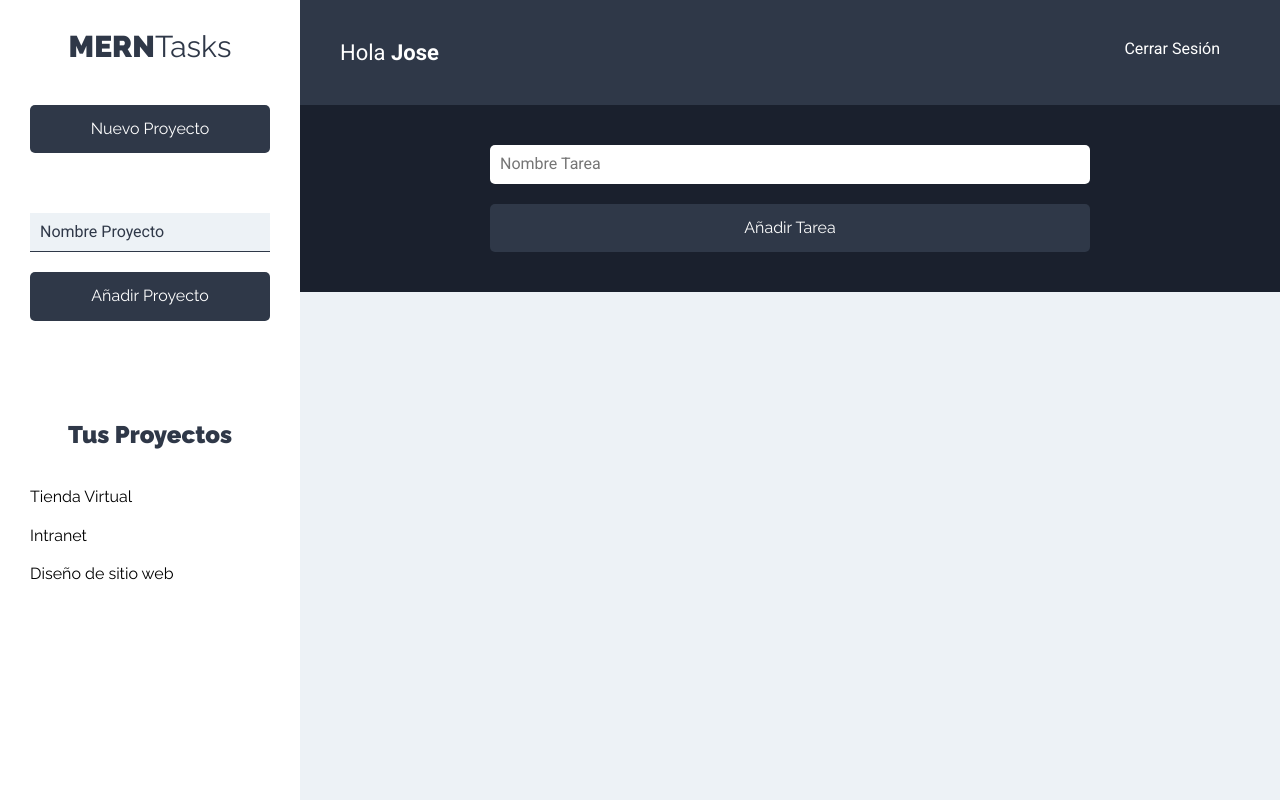
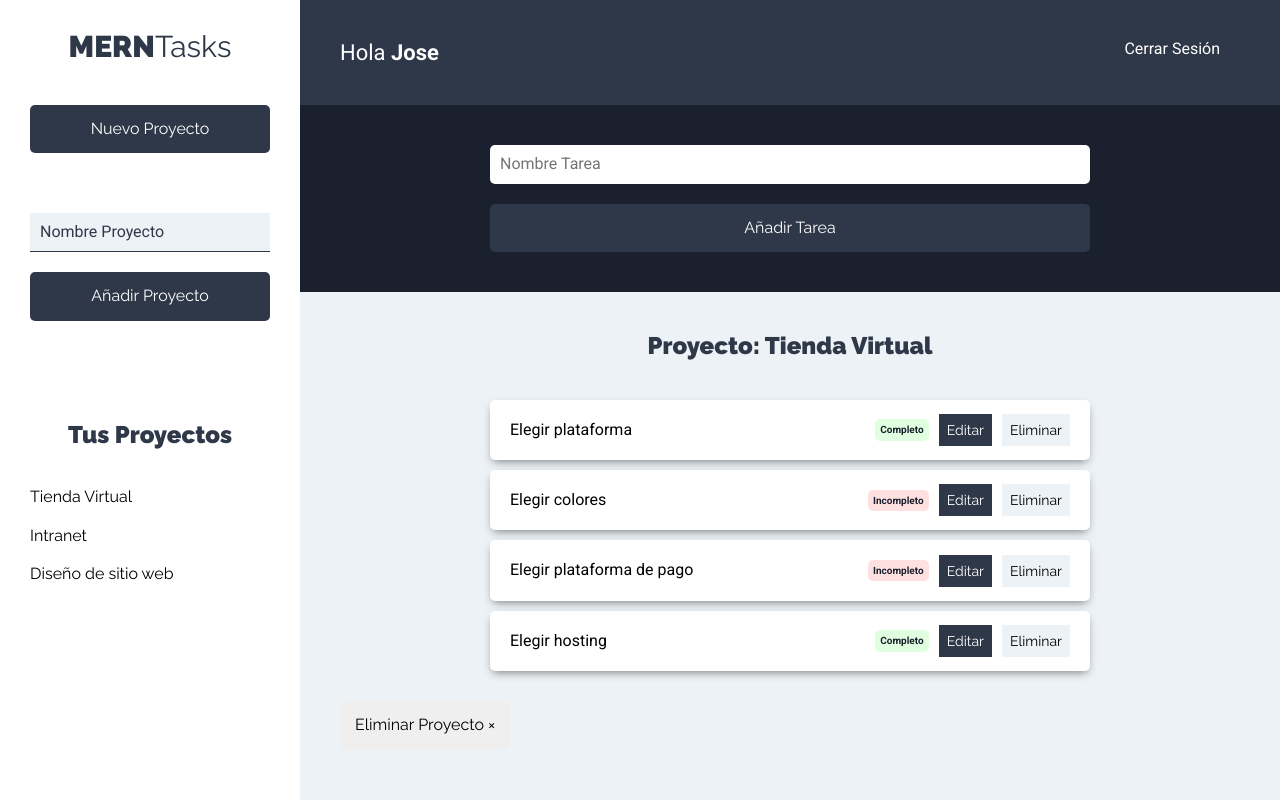
Before and after one commit to Josmanv/MERNTask-cliente, a React (Create React App) app: page /proyectos in a window 1280 px wide. Built offline with nearby package versions, Linux system fonts and the light colour scheme.

Commit message:
[add] tareas estaticas

```diff
--- a/src/components/proyectos/Proyectos.js
+++ b/src/components/proyectos/Proyectos.js
@@ -2,6 +2,7 @@
 import Sidebar from '../layout/Sidebar';
 import Barra from '../layout/Barra';
 import FormTarea from '../tareas/FormTarea';
+import ListadoTarea from '../tareas/ListadoTarea';
 
 const Proyectos = () => {
     return (
@@ -12,7 +13,9 @@
             <Barra />
 			<main>
                 <FormTarea />
-				<div className="contenedor-tareas"></div>
+				<div className="contenedor-tareas">
+                    <ListadoTarea />
+                </div>
 			</main>
 		</div>
     </div>
--- a/src/components/tareas/ListadoTarea.js
+++ b/src/components/tareas/ListadoTarea.js
@@ -1,7 +1,36 @@
-import React from 'react';
+import React, {Fragment} from 'react';
+import Tarea from './Tarea';
 
 const ListadoTarea = () => {
-    return ( <h1>ListadoTarea</h1> );
+
+    const tareasProyecto = [
+        {nombre:'Elegir plataforma', estado:true},
+        {nombre:'Elegir colores', estado:false},
+        {nombre:'Elegir plataforma de pago', estado:false},
+        {nombre:'Elegir hosting', estado:true}
+    ]
+
+    return (
+        <Fragment>
+        <h2>Proyecto: Tienda Virtual</h2>
+
+        <ul className="listado-tareas">
+            {tareasProyecto.length === 0
+            ? (<li className="tarea"><p>No hay tareas</p></li>)
+            : tareasProyecto.map(tarea => (
+                <Tarea
+                    tarea={tarea}
+                />
+            ))}
+        </ul>
+        <button
+            type="button"
+            className="btn btn-eliminar"
+        >
+        Eliminar Proyecto &times;
+        </button>
+        </Fragment>
+    );
 }
 
 export default ListadoTarea;
--- a/src/components/tareas/Tarea.js
+++ b/src/components/tareas/Tarea.js
@@ -1,7 +1,48 @@
 import React from 'react';
 
-const Tarea = () => {
-    return ( <h1>Tarea</h1> );
+const Tarea = ({tarea}) => {
+    return (
+        <li className="tarea sombra">
+            <p>{tarea.nombre}</p>
+            <div className="estado">
+                {tarea.estado
+                    ?
+                        (
+                            <button
+                                type="button"
+                                className="completo"
+                            >Completo
+                            </button>
+                        )
+                    :
+                        (
+                            <button
+                                type="button"
+                                className="incompleto"
+                            >Incompleto
+                            </button>
+                        )
+                }
+            </div>
+            <div className="acciones">
+                <button
+                    type="button"
+                    className="btn btn-primario"
+                >
+                Editar
+                </button>
+
+                <button
+                    type="button"
+                    className="btn btn-secundario"
+                >
+                Eliminar
+                </button>
+
+            </div>
+        </li>
+
+    );
 }
 
 export default Tarea;
```
